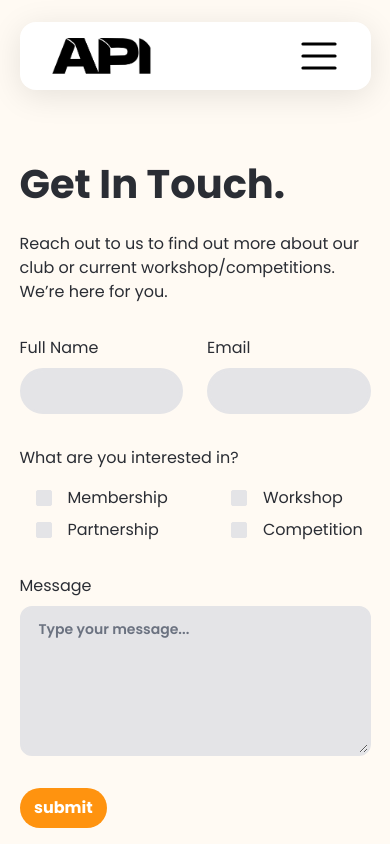
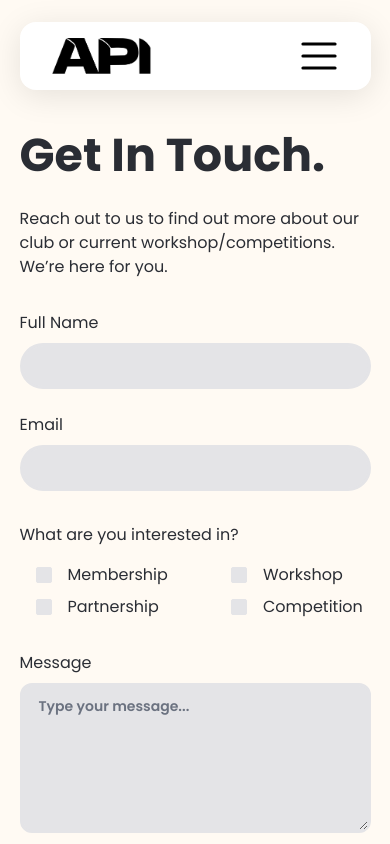
Before and after one commit to LAFruto/api-website, a Next.js app: page /contact in a window 390 px wide. Shown: the top 844 px of the page. Built offline with nearby package versions, Linux system fonts and the light colour scheme.

Commit message:
form update

```diff
--- a/components/contact/Form.tsx
+++ b/components/contact/Form.tsx
@@ -2,10 +2,10 @@ import Button from "../Button";
 
 const Form = () => {
   return (
-    <section className="max-container padding-container my-40">
+    <section className="max-container padding-container my-32 lg:my-40">
       <div className="flex flex-col justify-between grid-cols-2 gap-8 lg:grid">
         <div className="flex flex-col justify-center">
-          <h1 className="bold-40 lg:bold-64">Get In Touch.</h1>
+          <h1 className="bold-46 lg:bold-64">Get In Touch.</h1>
           <p className="mt-6">
             Reach out to us to find out more about our club or current
             workshop/competitions. We’re here for you.
@@ -13,8 +13,8 @@ const Form = () => {
         </div>
 
         <form className="flex flex-col gap-8 items-stretch">
-          <div className="flex gap-x-6 justify-between">
-            <div className="flex-1">
+          <div className="flex flex-col gap-6 justify-between lg:flex-row">
+            <div className="flex-1 ">
               <label className="" htmlFor="sendername">
                 Full Name
               </label>
@@ -39,6 +39,7 @@ const Form = () => {
                 required
               />
             </div>
+
           </div>
           <div className="flex-1">
             <p>What are you interested in?</p>
@@ -99,8 +100,8 @@ const Form = () => {
           </div>
           <Button
             type={"button"}
-            variant={"btn_orange w-1/4"}
-            title={"submit"}
+            variant={"btn_orange w-[40%]"}
+            title={"send message"}
           />
         </form>
       </div>
```
